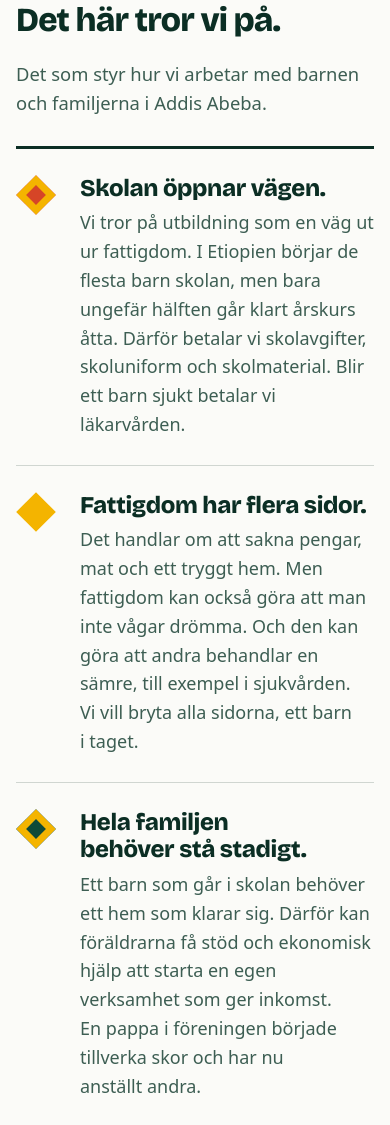
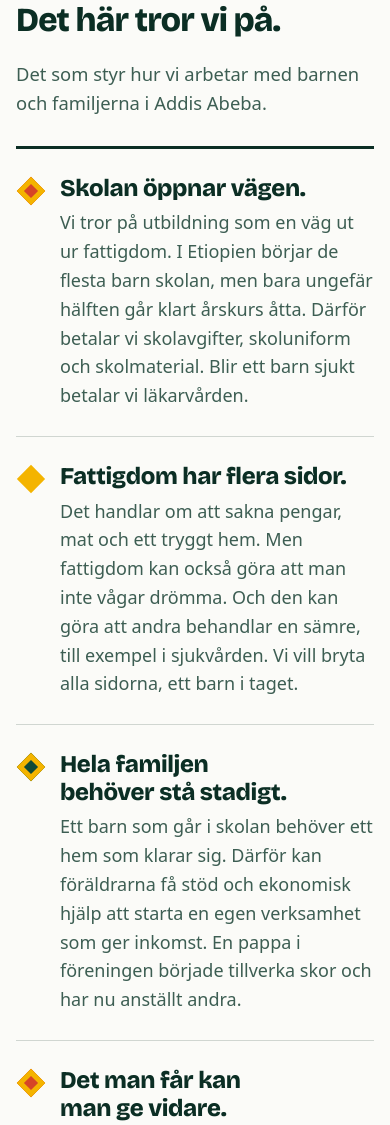
Before and after one commit to streetlight-nu/web, an Astro site: page /om-foreningen in a window 390 px wide. Shown: the part 1106-2231 px from the top of the page. Built offline with nearby package versions, Linux system fonts and the light colour scheme; Astro itself is replaced by a stand-in of ours; a web font is replaced by a local one.

Commit message:
Bli fadder på mobil: formulären och listorna använder bredden
Under 900 px går Swish-formuläret i Fler sätt att stödja oss i radens hela
bredd, ut under markören, i stället för 64 px in. På 520 px och smalare krymper
Ledgerns rombmarkör till 20 px i en spalt på 30 px, så texten får bredden, både
i Vart ditt bidrag går och på grönt. Insyn visar organisationsnumret och
bankgirot bredvid varandra så länge etiketten får plats, och guldtråden går
20 px förbi första och sista steget i stället för 34 px.

Co-Authored-By: Claude Opus 5.5 <noreply@anthropic.com>

```diff
--- a/src/components/FlerSattAttStodja.astro
+++ b/src/components/FlerSattAttStodja.astro
@@ -2,8 +2,8 @@
 /**
  * The deep green field "Fler sätt att stödja oss." (#fler), last on Stöd oss after a thin tibeb band: a Ledger on
  * green with two rows. "Swisha en gåva" holds Repejo's Swish checkout (ADR 0003) in the right column and the text in
- * the left one. Under 900 px the checkout comes after the text. "Följ och berätta" leads to the form Nyheter med
- * e-post on Nyheter.
+ * the left one. Under 900 px the checkout comes after the text and takes the row's full width, out under the marker.
+ * "Följ och berätta" leads to the form Nyheter med e-post on Nyheter.
  */
 import Pil from "@/components/Pil.astro";
 import Repejo from "@/components/Repejo.astro";
@@ -70,9 +70,11 @@ import { href } from "@/lib/utils";
     border-top: 3px solid var(--color-cotton);
   }
   li {
+    --markorspalt: 44px;
+    --markorluft: 20px;
     display: grid;
-    grid-template-columns: 44px minmax(0, 1fr);
-    gap: 20px;
+    grid-template-columns: var(--markorspalt) minmax(0, 1fr);
+    gap: var(--markorluft);
     padding-block: 32px;
     border-bottom: 1.5px solid color-mix(in srgb, var(--color-mint) 30%, transparent);
   }
@@ -102,25 +104,38 @@ import { href } from "@/lib/utils";
     .rad {
       grid-template-columns: minmax(0, 1fr);
     }
+    /* The checkout needs the width more than the indent: it reaches out under the marker, to the rules' edge. */
     .formular {
       max-width: none;
       margin-top: 12px;
+      margin-inline-start: calc(-1 * (var(--markorspalt) + var(--markorluft)));
     }
   }
   /* The woven rhombus marker, as in Ledger. */
   .mark {
-    width: 28px;
-    height: 28px;
+    --storlek: 28px;
+    --karna: var(--color-thread-red);
+    width: var(--storlek);
+    height: var(--storlek);
     margin: 6px 0 0 6px;
     transform: rotate(45deg);
     background: var(--color-gold);
     box-shadow:
-      inset 0 0 0 7px var(--color-gold),
-      inset 0 0 0 14px var(--color-thread-red);
+      inset 0 0 0 calc(var(--storlek) / 4) var(--color-gold),
+      inset 0 0 0 calc(var(--storlek) / 2) var(--karna);
   }
   .mark--cobalt {
-    box-shadow:
-      inset 0 0 0 7px var(--color-gold),
-      inset 0 0 0 14px var(--color-thread-cobalt);
+    --karna: var(--color-thread-cobalt);
+  }
+  /* On a phone the marker and its column shrink, as in Ledger. */
+  @media (max-width: 520px) {
+    li {
+      --markorspalt: 30px;
+      --markorluft: 14px;
+    }
+    .mark {
+      --storlek: 20px;
+      margin: 6px 0 0 5px;
+    }
   }
 </style>
--- a/src/components/Insyn.astro
+++ b/src/components/Insyn.astro
@@ -56,9 +56,10 @@ const rader = (["organisationsnummer", "nittiokonto"] as const).map((namn) => ({
       grid-template-columns: 1fr;
       gap: 14px;
     }
+    /* The two short values stand side by side as long as the longest label fits, otherwise stacked. */
     dl {
-      grid-template-columns: 1fr;
-      gap: 12px;
+      grid-template-columns: repeat(auto-fit, minmax(min(100%, 9.75rem), 1fr));
+      gap: 12px 20px;
     }
   }
 </style>
--- a/src/components/Ledger.astro
+++ b/src/components/Ledger.astro
@@ -47,24 +47,34 @@ const { items } = Astro.props;
   li:last-child {
     border-bottom: 3px solid var(--color-ink);
   }
+  /* The woven marker: a gold rhombus with a core of red, cobalt or green thread, in turn. */
   .mark {
-    width: 28px;
-    height: 28px;
+    --storlek: 28px;
+    --karna: var(--color-thread-red);
+    width: var(--storlek);
+    height: var(--storlek);
     margin: 6px 0 0 6px;
     transform: rotate(45deg);
     background: var(--color-gold);
     box-shadow:
-      inset 0 0 0 7px var(--color-gold),
-      inset 0 0 0 14px var(--color-thread-red);
+      inset 0 0 0 calc(var(--storlek) / 4) var(--color-gold),
+      inset 0 0 0 calc(var(--storlek) / 2) var(--karna);
   }
   li:nth-child(3n + 2) .mark {
-    box-shadow:
-      inset 0 0 0 7px var(--color-gold),
-      inset 0 0 0 14px var(--color-thread-cobalt);
+    --karna: var(--color-thread-cobalt);
   }
   li:nth-child(3n) .mark {
-    box-shadow:
-      inset 0 0 0 7px var(--color-gold),
-      inset 0 0 0 14px var(--color-green);
+    --karna: var(--color-green);
+  }
+  /* On a phone the marker and its column shrink, so the text gets the width. */
+  @media (max-width: 520px) {
+    li {
+      grid-template-columns: 30px minmax(0, 1fr);
+      gap: 14px;
+    }
+    .mark {
+      --storlek: 20px;
+      margin: 6px 0 0 5px;
+    }
   }
 </style>
--- a/src/components/Thread.astro
+++ b/src/components/Thread.astro
@@ -42,6 +42,12 @@ const { steps } = Astro.props;
     transform-origin: top;
     transform: scaleY(var(--p, 0));
     display: none;
+  }
+  /* On a phone the thread runs a shorter way past the first and the last step. */
+  @media (max-width: 520px) {
+    .thread {
+      padding-block: 20px;
+    }
   }
   .step {
     position: relative;
--- a/tests/e2e/stod-oss.spec.ts
+++ b/tests/e2e/stod-oss.spec.ts
@@ -278,6 +278,39 @@ test("Swisha en gåva har Repejos Swish-checkout bredvid texten på dator och ef
   }
 });
 
+test.describe("på mobil", LAYOUT, () => {
+  test.skip(({ isMobile }) => !isMobile, "gäller telefonbredd");
+
+  test("Swish-formuläret går i radens hela bredd, ut under markören", async ({ page }) => {
+    await stubRepejo(page);
+    await page.goto(sida);
+    const rad = fler(page).getByRole("listitem").filter({ hasText: "Swisha en gåva" });
+    const radRuta = (await rad.boundingBox())!;
+    const formular = (await rad.locator("repejo-checkout").boundingBox())!;
+    expect(Math.round(formular.x)).toBe(Math.round(radRuta.x));
+    expect(Math.round(formular.width)).toBe(Math.round(radRuta.width));
+  });
+
+  test("Ledgerns text börjar högst 44 px in från linjen", async ({ page }) => {
+    await page.goto(sida);
+    const rad = page.locator("#vart").getByRole("listitem").first();
+    const radRuta = (await rad.boundingBox())!;
+    const rubrik = (await rad.getByRole("heading", { level: 3 }).boundingBox())!;
+    expect(rubrik.x - radRuta.x).toBeLessThanOrEqual(44);
+  });
+
+  test("Insyn visar organisationsnumret och bankgirot bredvid varandra", async ({ page }) => {
+    await page.goto(sida);
+    const rader = page.locator("#nar-fram").getByRole("region", { name: "Insyn" }).locator("dl > div");
+    await expect(rader).toHaveCount(2);
+    // Whether the label fits depends on the real typeface, not the wider fallback shown while it loads.
+    await page.evaluate(() => document.fonts.ready);
+    const [forsta, andra] = [(await rader.nth(0).boundingBox())!, (await rader.nth(1).boundingBox())!];
+    expect(andra.y).toBe(forsta.y);
+    expect(andra.x).toBeGreaterThan(forsta.x + forsta.width);
+  });
+});
+
 test("Få nyheterna med e-post leder till formuläret på Nyheter", async ({ page }) => {
   await page.goto(sida);
   const knapp = fler(page).getByRole("link", { name: "Få nyheterna med e-post" });
```
Also changed, not shown: DESIGN.md (+5 -4 lines).
